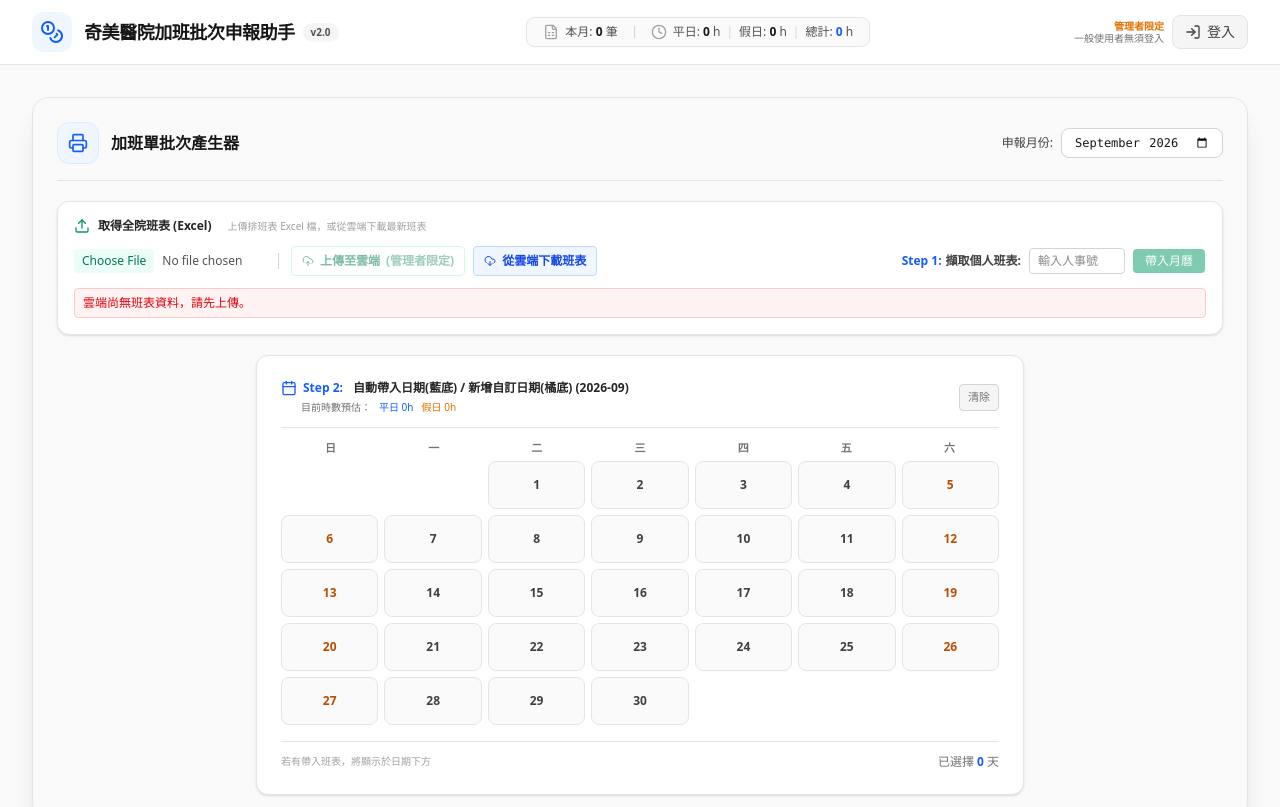
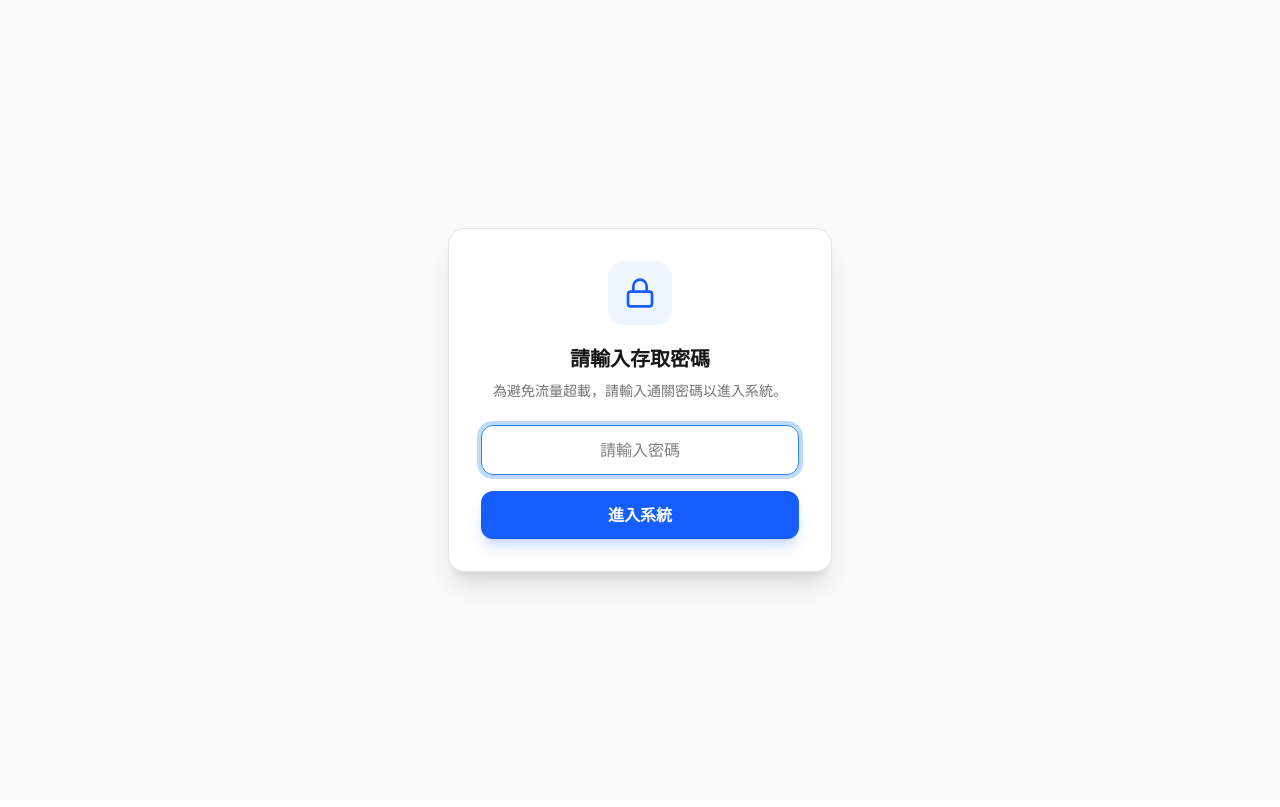
Before and after one commit to crystalarcx/newshift, a React (Vite) app: page / in a window 1280 px wide. Shown: the top 807 px of the page. Built offline with nearby package versions, Linux system fonts and the light colour scheme; no server answers; the database is empty.

Commit message:
feat: add password protection to application
Implement a simple password gate using local storage to restrict access to the application.

```diff
--- a/src/App.tsx
+++ b/src/App.tsx
@@ -1,4 +1,5 @@
 import React, { useState, useEffect } from 'react';
+import { Lock } from 'lucide-react';
 import { OvertimeRecord } from './types';
 import { Navbar } from './components/Navbar';
 import { BatchGenerator } from './components/BatchGenerator';
@@ -19,6 +20,23 @@ export default function App() {
   const [isScriptModalOpen, setIsScriptModalOpen] = useState(false);
 
   const [user, setUser] = useState<User | null>(null);
+
+  const [hasAccess, setHasAccess] = useState(() => {
+    return localStorage.getItem('app_access_granted') === 'true';
+  });
+  const [passwordInput, setPasswordInput] = useState('');
+  const [passwordError, setPasswordError] = useState(false);
+
+  const handlePasswordSubmit = (e: React.FormEvent) => {
+    e.preventDefault();
+    if (passwordInput === '7900') {
+      setHasAccess(true);
+      localStorage.setItem('app_access_granted', 'true');
+    } else {
+      setPasswordError(true);
+      setPasswordInput('');
+    }
+  };
 
   useEffect(() => {
     localStorage.removeItem('chimei_overtime_records'); // Clean up old data
@@ -68,6 +86,46 @@ export default function App() {
   const totalHours = currentMonthRecords.reduce((sum, r) => sum + (Number(r.hours) || 0), 0);
   const weekdayHours = currentMonthRecords.filter(r => !isWeekend(r.date)).reduce((sum, r) => sum + (Number(r.hours) || 0), 0);
   const weekendHours = currentMonthRecords.filter(r => isWeekend(r.date)).reduce((sum, r) => sum + (Number(r.hours) || 0), 0);
+
+  if (!hasAccess) {
+    return (
+      <div className="min-h-screen bg-neutral-50 flex flex-col items-center justify-center p-4 font-sans">
+        <div className="bg-white p-8 rounded-2xl shadow-xl max-w-sm w-full text-center border border-neutral-200">
+          <div className="w-16 h-16 bg-blue-50 rounded-2xl flex items-center justify-center mx-auto mb-5 text-blue-600">
+            <Lock className="w-8 h-8" />
+          </div>
+          <h1 className="text-xl font-bold text-neutral-900 mb-2">請輸入存取密碼</h1>
+          <p className="text-sm text-neutral-500 mb-6">為避免流量超載，請輸入通關密碼以進入系統。</p>
+          <form onSubmit={handlePasswordSubmit}>
+            <input
+              type="password"
+              value={passwordInput}
+              onChange={(e) => {
+                setPasswordInput(e.target.value);
+                setPasswordError(false);
+              }}
+              placeholder="請輸入密碼"
+              className={`w-full text-center px-4 py-3 rounded-xl border ${
+                passwordError
+                  ? 'border-red-300 focus:border-red-500 focus:ring-red-200 bg-red-50'
+                  : 'border-neutral-200 focus:border-blue-500 focus:ring-blue-200'
+              } transition-all outline-none focus:ring-4 mb-4`}
+              autoFocus
+            />
+            {passwordError && (
+              <p className="text-sm text-red-500 mb-4 font-medium">密碼錯誤，請重新輸入</p>
+            )}
+            <button
+              type="submit"
+              className="w-full bg-blue-600 hover:bg-blue-700 text-white font-bold py-3 rounded-xl transition shadow-lg shadow-blue-600/20"
+            >
+              進入系統
+            </button>
+          </form>
+        </div>
+      </div>
+    );
+  }
 
   return (
     <div className="min-h-screen bg-neutral-50 text-neutral-900 flex flex-col font-sans selection:bg-blue-100 selection:text-blue-900">
```
